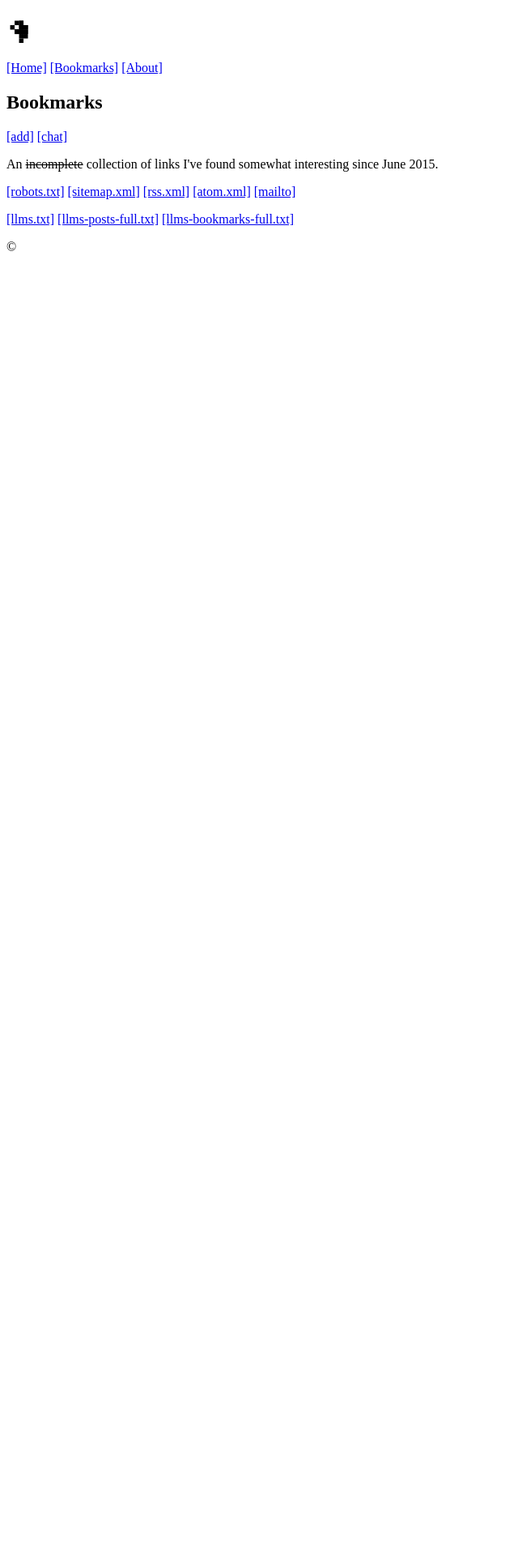
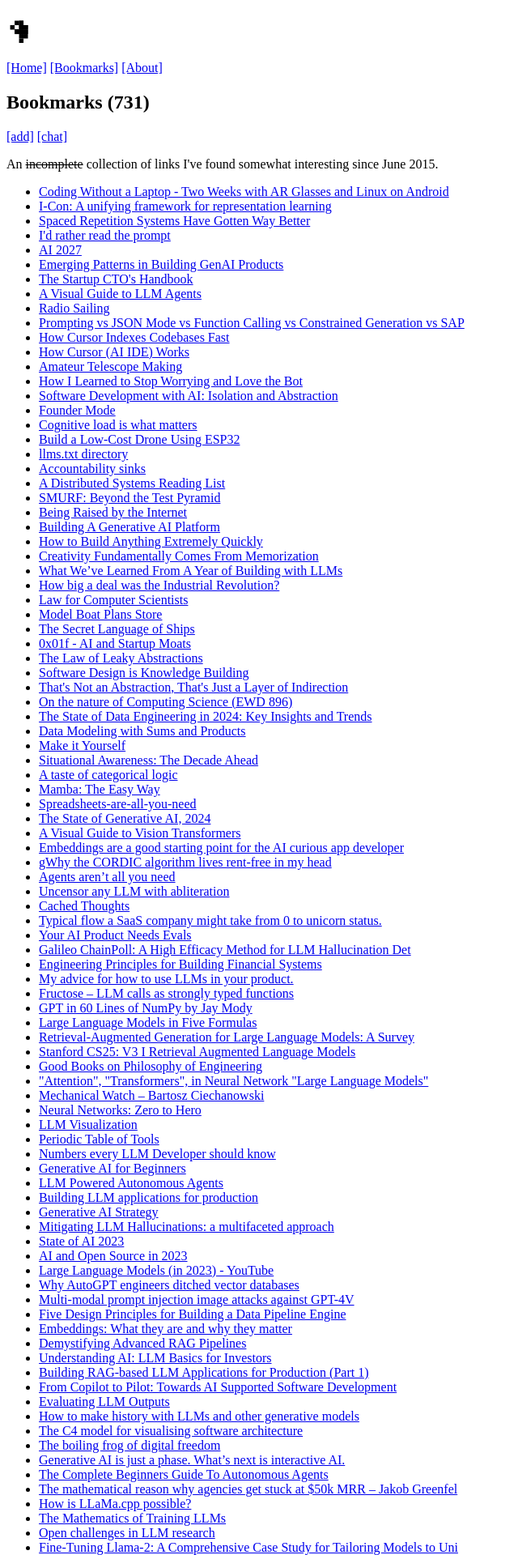
Before and after one commit to eug/eug.github.io, a Python web app: template templates/bookmarks.html in a window 1280 px wide. Shown: the top 1920 px of the page at 81% size, without its empty margins (0-640 px from the left). Before the commit the page ends 310 px from the top, so only its background shows below. Run offline with Jinja, Linux system fonts and the light colour scheme; the template is opened without the code that fills it, so the values that code supplies are empty.

Commit message:
Update bookmarks.html

```diff
--- a/templates/bookmarks.html
+++ b/templates/bookmarks.html
@@ -13,8 +13,7 @@
     <script>
         const bookmarks = [
 // { url: "", title: ""},
-
-  https://holdtherobot.com/blog/2025/05/11/linux-on-android-with-ar-glasses/
+{ url: "https://holdtherobot.com/blog/2025/05/11/linux-on-android-with-ar-glasses/", title: "Coding Without a Laptop - Two Weeks with AR Glasses and Linux on Android"},
 { url: "https://arxiv.org/pdf/2504.16929", title: "I-Con: A unifying framework for representation learning"},
 { url: "https://domenic.me/fsrs/", title: "Spaced Repetition Systems Have Gotten Way Better"},
 { url: "https://claytonwramsey.com/blog/prompt/", title: "I'd rather read the prompt"},
```
